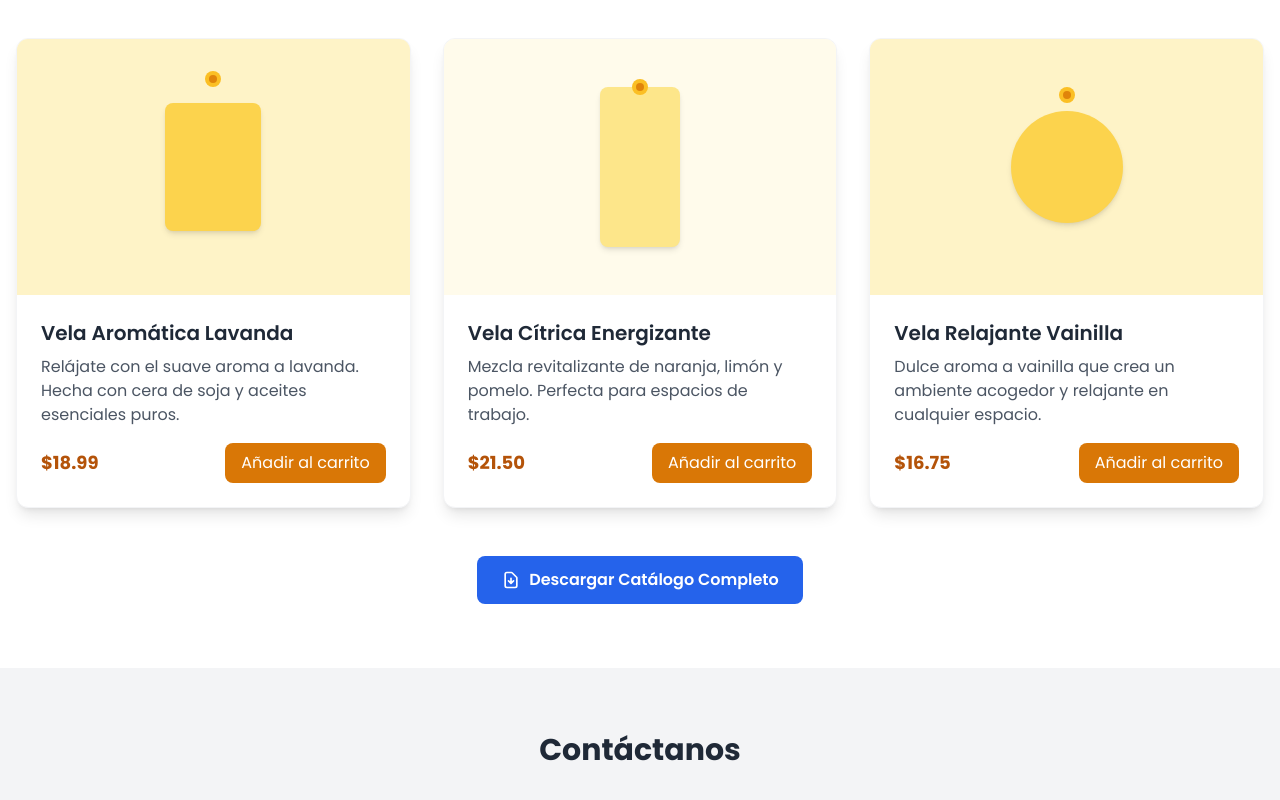
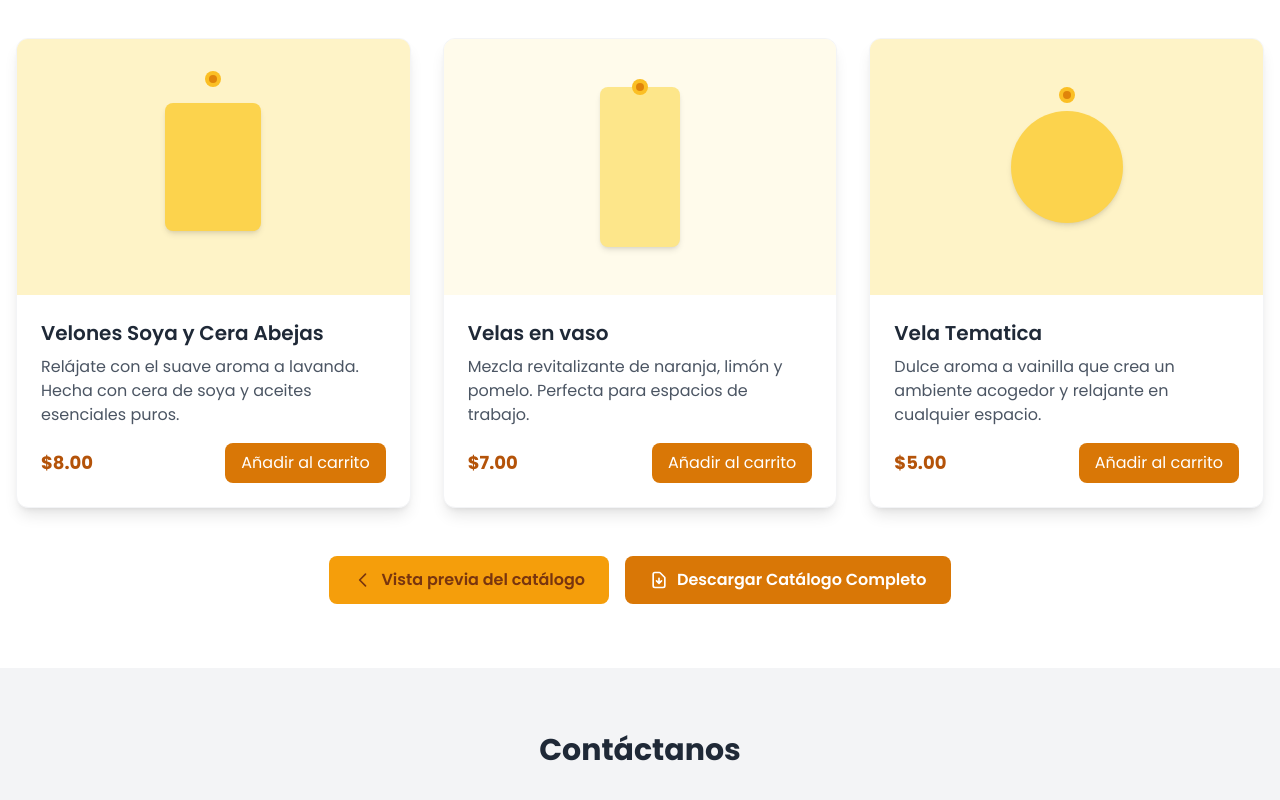
Before and after one commit to cereriacandela/cereriacandela.github.io, a website: page index.html in a window 1280 px wide. Shown: the part 566-1366 px from the top of the page. Drawn offline with nearby package versions, Linux system fonts and the light colour scheme.

Commit message:
BotonDescarga

```diff
--- a/index.html
+++ b/index.html
@@ -106,10 +106,10 @@
                             </div>
                         </div>
                         <div class="p-6">
-                            <h3 class="text-xl font-semibold text-gray-800 mb-2">Vela Aromática Lavanda</h3>
-                            <p class="text-gray-600 mb-4">Relájate con el suave aroma a lavanda. Hecha con cera de soja y aceites esenciales puros.</p>
+                            <h3 class="text-xl font-semibold text-gray-800 mb-2">Velones Soya y Cera Abejas</h3>
+                            <p class="text-gray-600 mb-4">Relájate con el suave aroma a lavanda. Hecha con cera de soya y aceites esenciales puros.</p>
                             <div class="flex justify-between items-center">
-                                <span class="text-amber-700 font-bold text-lg">$18.99</span>
+                                <span class="text-amber-700 font-bold text-lg">$8.00</span>
                                 <button class="bg-amber-600 hover:bg-amber-500 text-white px-4 py-2 rounded-lg transition duration-300">
                                     Añadir al carrito
                                 </button>
@@ -126,10 +126,10 @@
                             </div>
                         </div>
                         <div class="p-6">
-                            <h3 class="text-xl font-semibold text-gray-800 mb-2">Vela Cítrica Energizante</h3>
+                            <h3 class="text-xl font-semibold text-gray-800 mb-2">Velas en vaso</h3>
                             <p class="text-gray-600 mb-4">Mezcla revitalizante de naranja, limón y pomelo. Perfecta para espacios de trabajo.</p>
                             <div class="flex justify-between items-center">
-                                <span class="text-amber-700 font-bold text-lg">$21.50</span>
+                                <span class="text-amber-700 font-bold text-lg">$7.00</span>
                                 <button class="bg-amber-600 hover:bg-amber-500 text-white px-4 py-2 rounded-lg transition duration-300">
                                     Añadir al carrito
                                 </button>
@@ -146,10 +146,10 @@
                             </div>
                         </div>
                         <div class="p-6">
-                            <h3 class="text-xl font-semibold text-gray-800 mb-2">Vela Relajante Vainilla</h3>
+                            <h3 class="text-xl font-semibold text-gray-800 mb-2">Vela Tematica</h3>
                             <p class="text-gray-600 mb-4">Dulce aroma a vainilla que crea un ambiente acogedor y relajante en cualquier espacio.</p>
                             <div class="flex justify-between items-center">
-                                <span class="text-amber-700 font-bold text-lg">$16.75</span>
+                                <span class="text-amber-700 font-bold text-lg">$5.00</span>
                                 <button class="bg-amber-600 hover:bg-amber-500 text-white px-4 py-2 rounded-lg transition duration-300">
                                     Añadir al carrito
                                 </button>
@@ -159,21 +159,22 @@
                 </div>
 
                 <div class="text-center mt-12">
-                    <!-- <a href="#" class="inline-block bg-amber-700 hover:bg-amber-600 text-white font-medium py-3 px-8 rounded-lg transition duration-300">
-                        Ver Catálogo Completo
-                    </a> -->
-                    <a href="./src/velas.pdf" download="Catalogo-Candela.pdf"
-   class="inline-flex items-center px-6 py-3 bg-blue-600 text-white font-semibold rounded-lg hover:bg-blue-700 transition duration-300 ease-in-out transform hover:scale-105 focus:outline-none focus:ring-2 focus:ring-blue-500 focus:ring-opacity-50">
-
-   <!-- Icono de descarga (opcional) -->
-   <svg class="w-5 h-5 mr-2" fill="none" stroke="currentColor" viewBox="0 0 24 24">
-      <path stroke-linecap="round" stroke-linejoin="round" stroke-width="2" d="M12 10v6m0 0l-3-3m3 3l3-3m2 8H7a2 2 0 01-2-2V5a2 2 0 012-2h5.586a1 1 0 01.707.293l5.414 5.414a1 1 0 01.293.707V19a2 2 0 01-2 2z"></path>
-   </svg>
-
-   Descargar Catálogo Completo
-</a>
-
-                </div>
+                    <div class="flex flex-col sm:flex-row justify-center items-center gap-4 mt-12">
+                        <!-- Botón de vista previa -->
+                        <a href="./src/velas.pdf" target="_blank" rel="noopener" class="inline-flex items-center px-6 py-3 bg-amber-500 text-amber-900 font-semibold rounded-lg hover:bg-amber-400 transition duration-300 ease-in-out transform hover:scale-105 focus:outline-none focus:ring-2 focus:ring-amber-500 focus:ring-opacity-50">
+                            <svg class="w-5 h-5 mr-2" fill="none" stroke="currentColor" viewBox="0 0 24 24">
+                                <path stroke-linecap="round" stroke-linejoin="round" stroke-width="2" d="M15 19l-7-7 7-7" />
+                            </svg>
+                            Vista previa del catálogo
+                        </a>
+                        <!-- Botón de descarga -->
+                        <a href="./src/velas.pdf" download="Catalogo-Candela.pdf" class="inline-flex items-center px-6 py-3 bg-amber-600 text-white font-semibold rounded-lg hover:bg-amber-700 transition duration-300 ease-in-out transform hover:scale-105 focus:outline-none focus:ring-2 focus:ring-amber-500 focus:ring-opacity-50">
+                            <svg class="w-5 h-5 mr-2" fill="none" stroke="currentColor" viewBox="0 0 24 24">
+                                <path stroke-linecap="round" stroke-linejoin="round" stroke-width="2" d="M12 10v6m0 0l-3-3m3 3l3-3m2 8H7a2 2 0 01-2-2V5a2 2 0 012-2h5.586a1 1 0 01.707.293l5.414 5.414a1 1 0 01.293.707V19a2 2 0 01-2 2z" />
+                            </svg>
+                            Descargar Catálogo Completo
+                        </a>
+                    </div>
             </div>
         </section>
 
```
